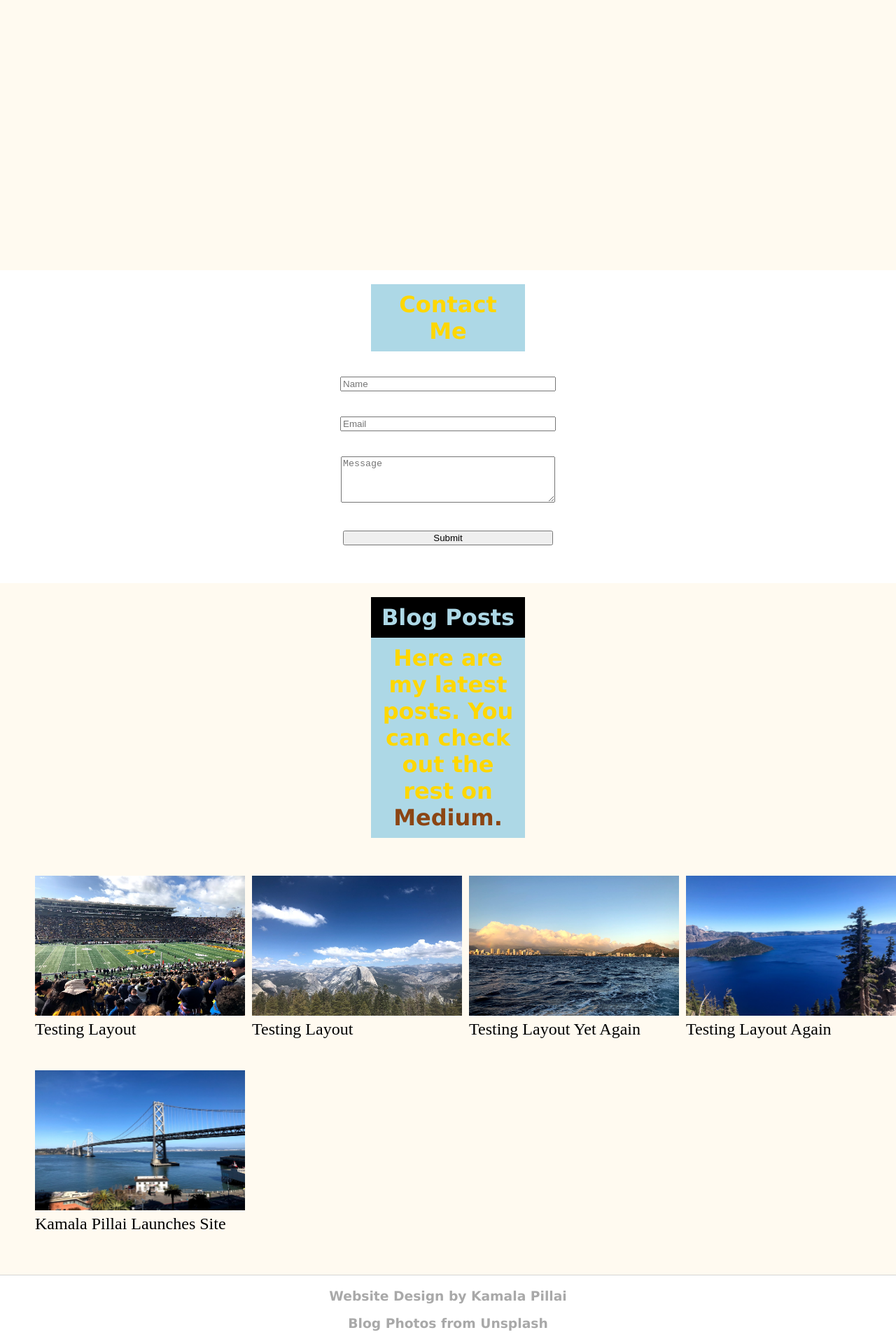
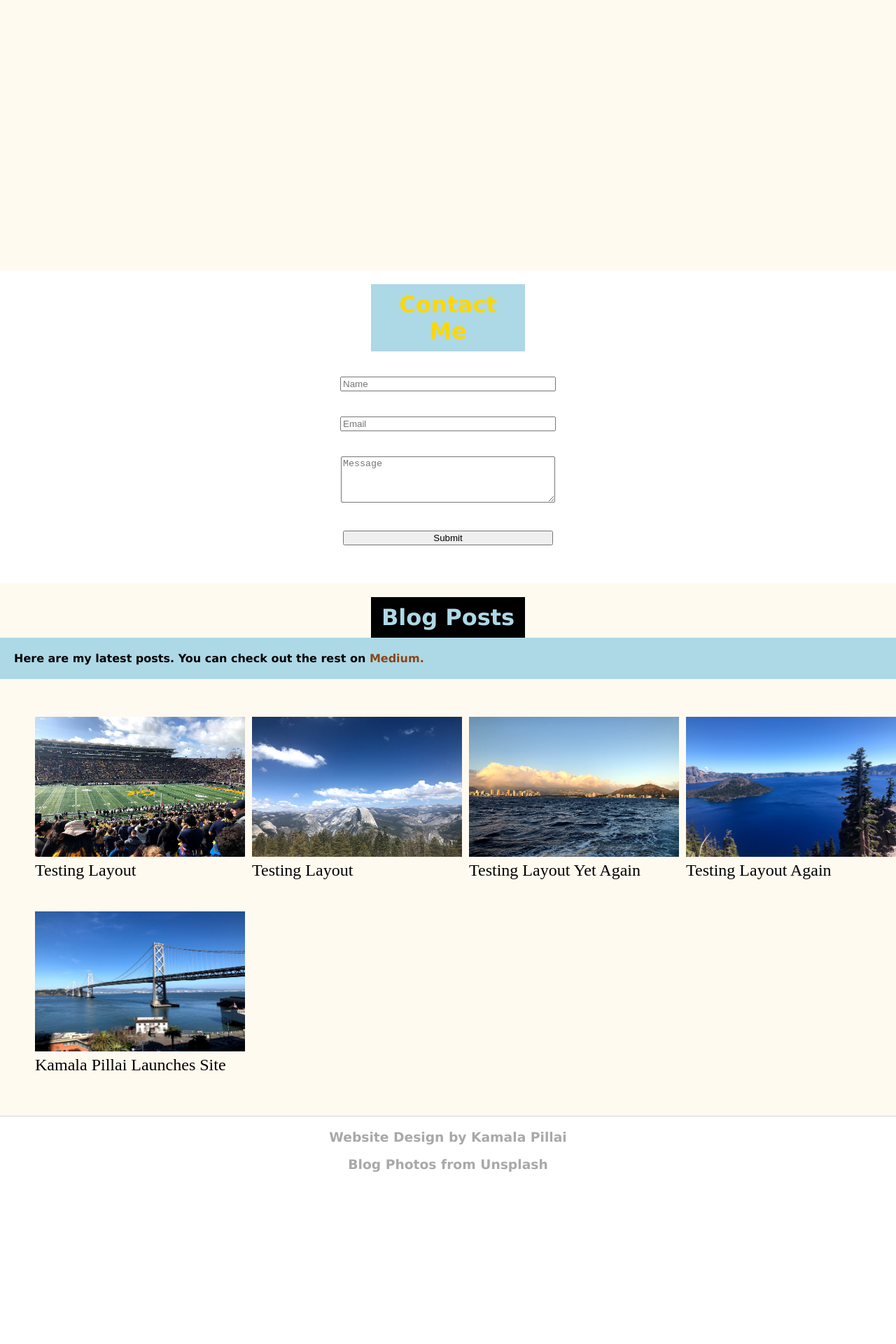
Before and after one commit to kpill/kpill.github.io, a Jekyll site: the page built from index.html, in a window 1280 px wide. Shown: the part 1517-3437 px from the top of the page at 70% size. Built offline with Jekyll 4.4.1, drawn with Linux system fonts in a browser that asks for light colours; after the commit the page ends 3210 px from its top, so only the background shows below that.

Commit message:
Update index.html

```diff
--- a/index.html
+++ b/index.html
@@ -39,7 +39,7 @@ and eager to learn, reach out to me at <a style="text-decoration: none; color:sa
 
 <div class="offWhite">
 <div class="black-box">Blog Posts</div>
-<div class="blue-box">Here are my latest posts. You can check out the rest on <a style="text-decoration: none; color:saddleBrown;" href="https://medium.com/@kamalapillai">Medium.</a></div>
+<div class="blue-contact-box">Here are my latest posts. You can check out the rest on <a style="text-decoration: none; color:saddleBrown;" href="https://medium.com/@kamalapillai">Medium.</a></div>
 <div>
 <ul class="posts">
 	<div class="grid_container">
```
